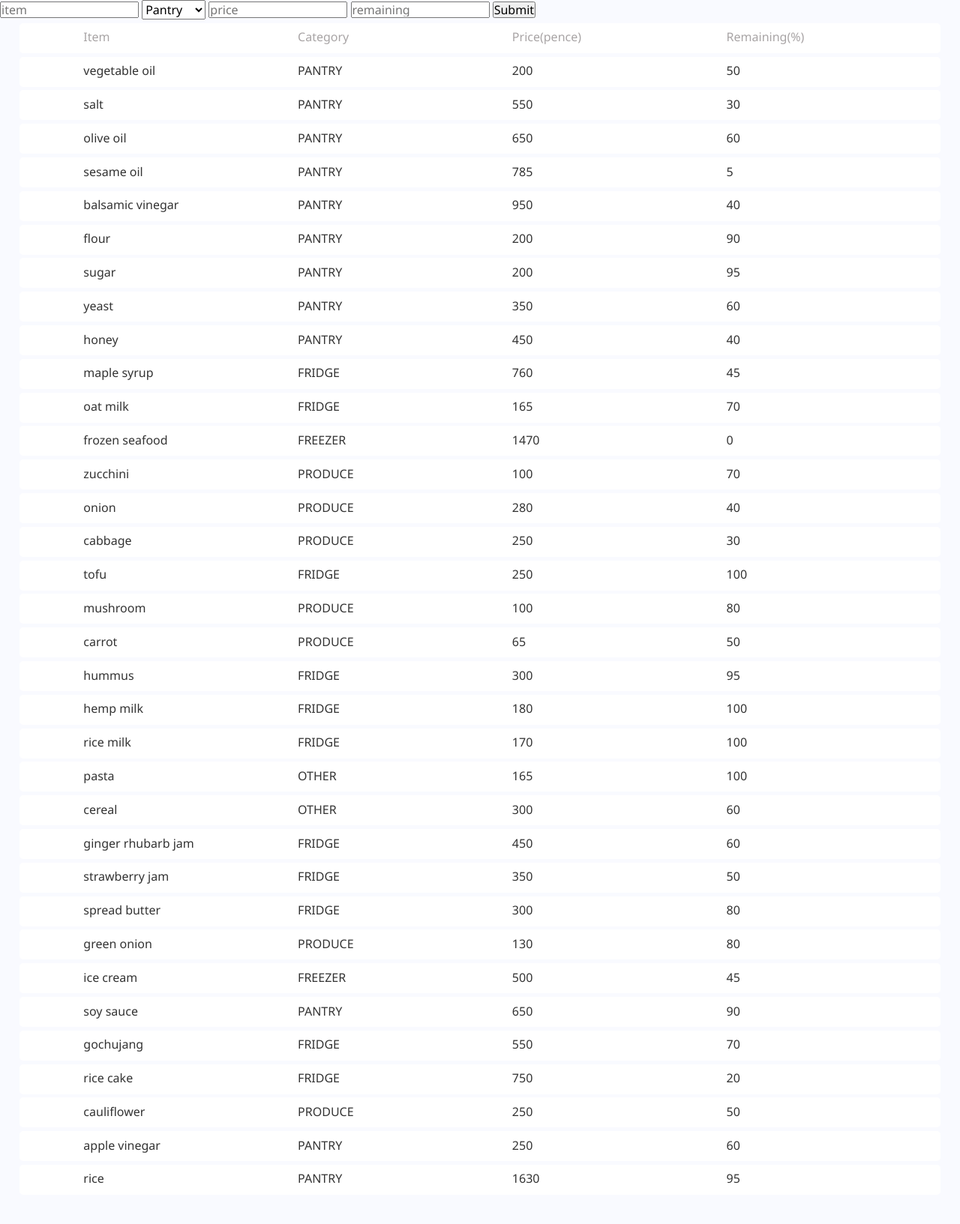
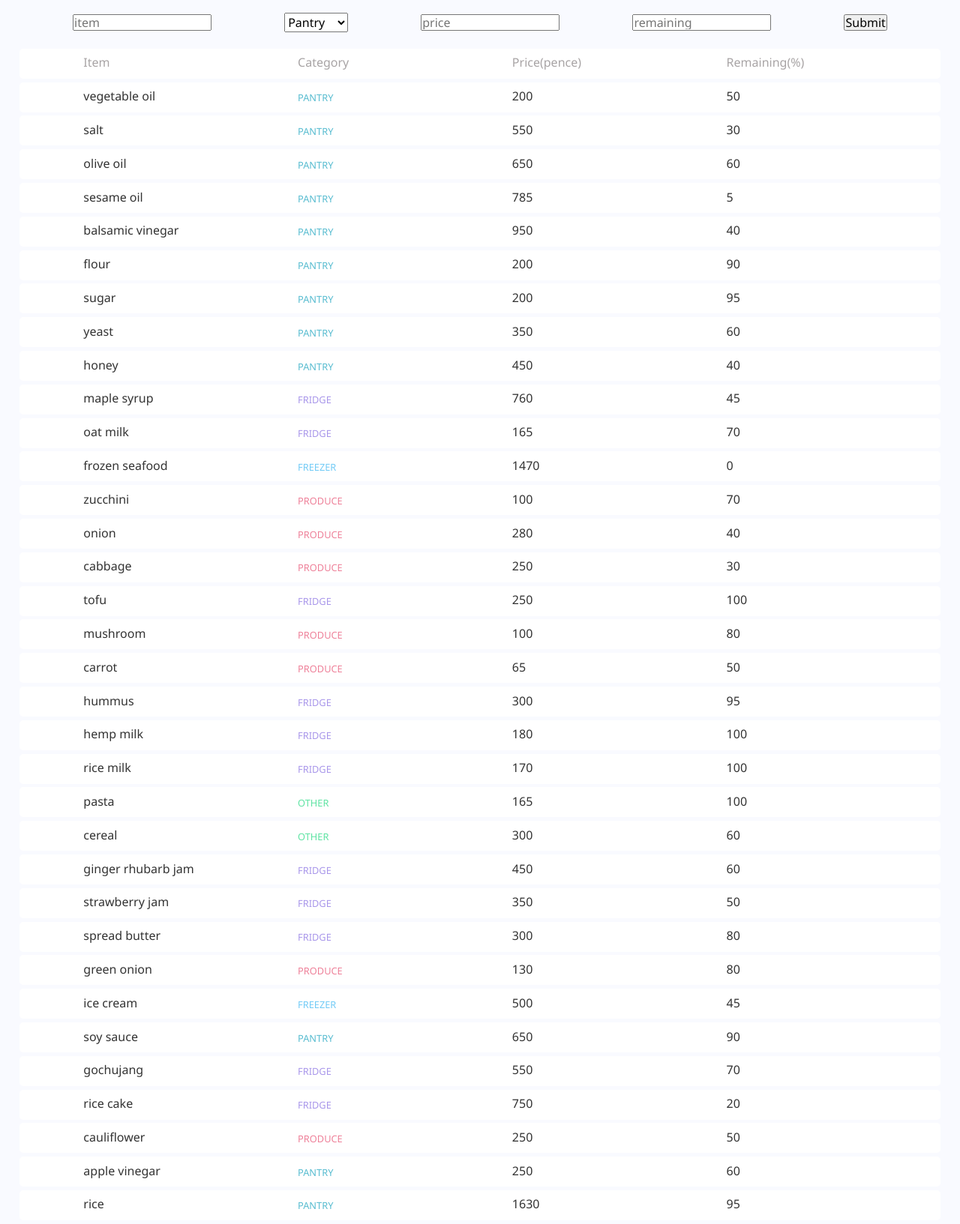
Before and after one commit to AlisonYoon/collectorsapp, a PHP site: page /index.php?category=all in a window 1280 px wide. Shown: the part 54-1687 px from the top of the page at 75% size. Before the commit the page ends 1633 px from the top, so only its background shows below. Run offline with PHP 8.4, Linux system fonts and the light colour scheme; data comes from the database, SQL or seed files in the repository.

Commit message:
category column font style changed, form style changed

```diff
--- a/function.php
+++ b/function.php
@@ -41,7 +41,7 @@ function generateRequest(string $filter = 'all'):string {
 function processData(array $groceryItems):string {
     $itemRow= '';
     foreach($groceryItems as $item) {
-        $itemRow .= '<div class="item-row"><ul><li>' . $item["item"] . '</li><li>' . $item['category'] . '</li><li>' . $item['price'] . '</li><li>' . $item['remaining'] . '</li></ul></div>';
+        $itemRow .= '<div class="item-row"><ul><li>' . $item["item"] . '</li><li class="' .$item["category"] . '-row">' . $item['category'] . '</li><li>' . $item['price'] . '</li><li>' . $item['remaining'] . '</li></ul></div>';
     }
     return $itemRow;
 }
--- a/styles.css
+++ b/styles.css
@@ -57,3 +57,28 @@ div ul li {
     color: #F3A774;
     border-bottom: 4px solid #F3A774;
 }
+form {
+    display: flex;
+    height: 60px;
+    align-items: center;
+    justify-content: space-evenly;
+}
+.PANTRY-row, .FRIDGE-row, .FREEZER-row, .PRODUCE-row, .OTHER-row {
+    font-size: 0.8rem;
+    line-height: 1.4rem;
+}
+.PANTRY-row {
+    color: rgb(88, 188, 208);
+}
+.FRIDGE-row {
+    color: rgb(168, 150, 234);
+}
+.FREEZER-row {
+    color: rgb(114, 203,246);
+}
+.PRODUCE-row {
+    color: rgb(238, 128, 153);
+}
+.OTHER-row {
+    color: rgb(94,227,163);
+}
```
